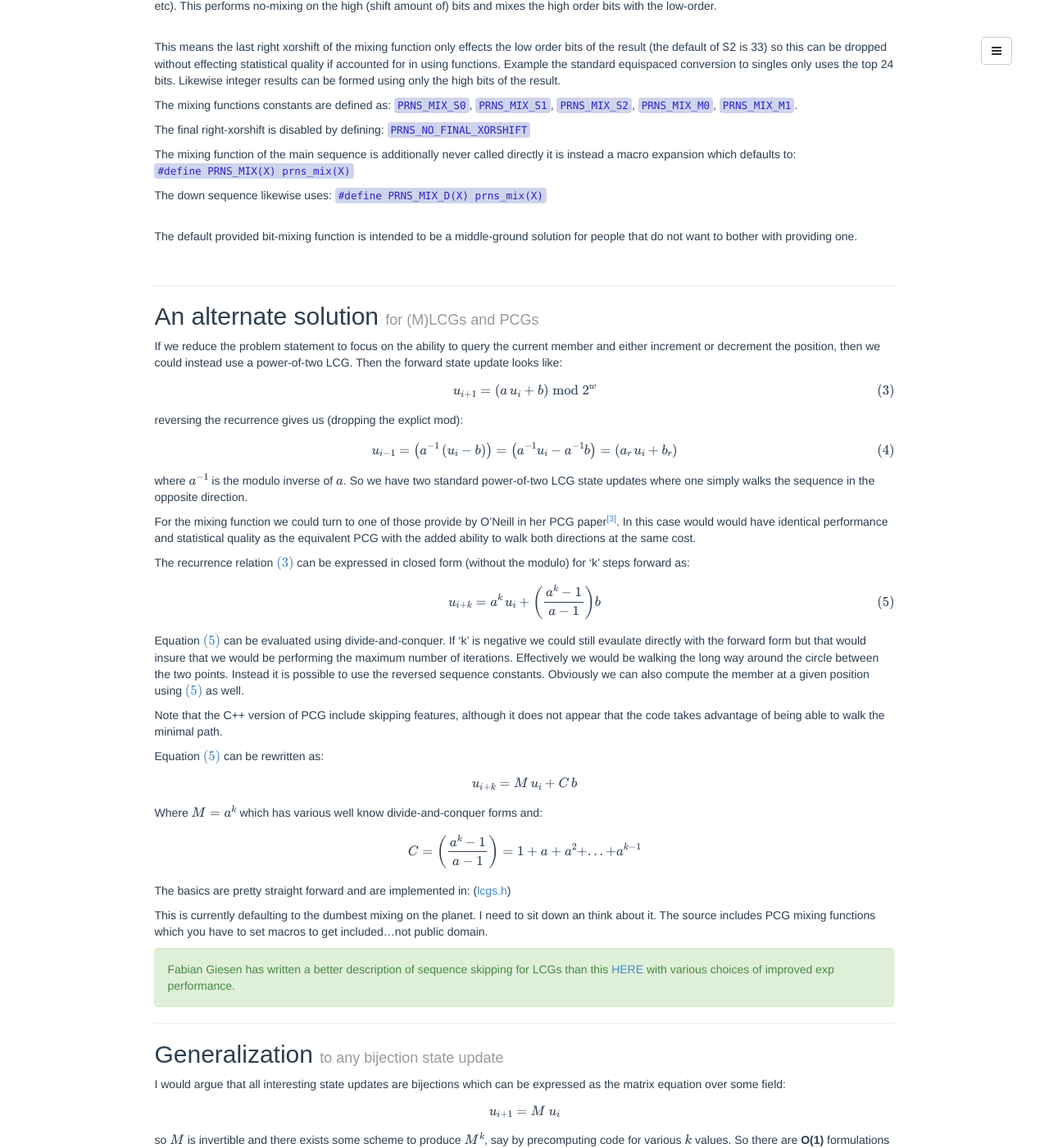
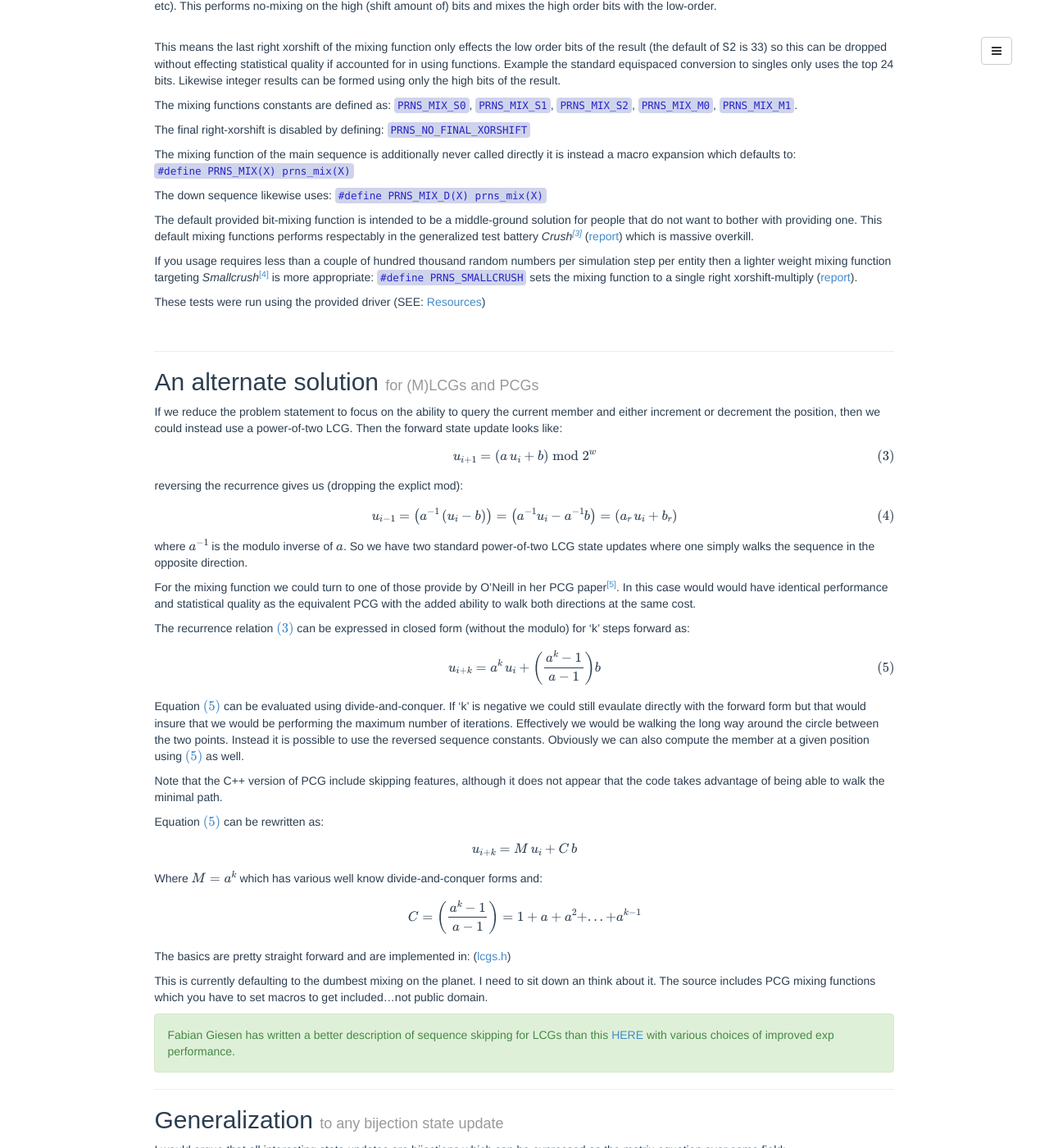
Before and after one commit to Marc-B-Reynolds/Marc-B-Reynolds.github.io, a Jekyll site: the page built from _posts/2016-04-19-prns.md, in a window 1280 px wide and 1400 px high, scrolled down 3102 px. Shown: the whole window at 82% size. Built offline with Jekyll 4.4.1, drawn with Linux system fonts in a browser that asks for light colours; formulas are drawn with MathJax 3; comment, search, counter and statistics services are not loaded; some of the changed text lies outside the part shown.

Commit message:
updated for smallcrush support

```diff
--- a/_posts/2016-04-19-prns.md
+++ b/_posts/2016-04-19-prns.md
@@ -205,8 +205,12 @@ The mixing function of the main sequence is additionally never called directly i
 
 The down sequence likewise uses:  `#define PRNS_MIX_D(X) prns_mix(X)`
 
-\\
-The default provided bit-mixing function is intended to be a middle-ground solution for people that do not want to bother with providing one.
+The default provided bit-mixing function is intended to be a middle-ground solution for people that do not want to bother with providing one.  This default mixing functions performs respectably in the generalized test battery *Crush[^crush]* ([report](https://gist.github.com/Marc-B-Reynolds/538d4b1f4722579d405b18127f61ff39)) which is massive overkill.
+
+If you usage requires less than a couple of hundred thousand random numbers per simulation step per entity then a lighter weight mixing function targeting *Smallcrush*[^scrush] is more appropriate: `#define PRNS_SMALLCRUSH` sets the mixing function to a single right xorshift-multiply ([report](http://gist.github.com/Marc-B-Reynolds/c5ebe7d77d2c142445715e070cc63178)).
+
+These tests were run using the provided driver (SEE: [Resources](#resources))
+
 
 <br>
 
@@ -255,7 +259,7 @@ $$
 C = \left( \frac{a^k-1}{a-1} \right) = 1 + a + a^2 + ... + a^{k-1}
 $$
 
-The basics are pretty straight forward and are implemented in: ([lcgs.h](http://github.com/Marc-B-Reynolds/Stand-alone-junk/blob/master/src/SFH/lgcs.h))
+The basics are pretty straight forward and are implemented in: ([lcgs.h](http://github.com/Marc-B-Reynolds/Stand-alone-junk/blob/master/src/SFH/lcgs.h))
 
 This is currently defaulting to the dumbest mixing on the planet. I need to sit down an think about it. The source includes PCG mixing functions which you have to set macros to get included...not public domain.
 
@@ -281,6 +285,7 @@ so $ M $ is invertible and there exists some scheme to produce $ M^{k} $, say by
 
 Resources
 ------
+{:#resources}
 
 * Mathematica notebook for goofying with constants: [here](https://github.com/Marc-B-Reynolds/Stand-alone-junk/blob/master/src/Mathematica/PrnsLcgs.nb)
 * TestU01 (SmallCrush/Crush) test driver: [here](https://github.com/Marc-B-Reynolds/Stand-alone-junk/blob/master/src/TestAndSearch/PrnsTestU01.c)
@@ -292,7 +297,8 @@ Resources
 References and Footnotes
 ------
 
-[^prns]:
+[^crush]:  *Crush* is a *TestU01*[^u01] battery, roughly speaking passing this means you're good for ~$2 \times 10^6$ samples per *problem*.
+[^scrush]: *Smallcrush* is a *TestU01*[^u01] battery, roughly speaking passing this means you're good for ~$2 \times 10^5$ samples per *problem*.
 
 [^weylOverview]: Weyl sequence overview ([local post]({{site.base}}/math/2016/02/24/weyl.html))
 
@@ -307,3 +313,5 @@ References and Footnotes
 [^xorgen]: *Some long-period random number generators using shifts and xors*, Richard Brent, 2006
 
 [^jump]:   *Efficient Jump Ahead for $\mathbb{F_2}$-Linear Random Number Generators*, Haramoto, Matsumoto, Nishimura, Panneton, L'Ecuyer, 2008. ([PDF](http://www.math.sci.hiroshima-u.ac.jp/~m-mat/MT/ARTICLES/jumpf2-printed.pdf))
+
+[^u01]:   *TestU01: A C library for empirical testing of random number generators*, Pierre L'Ecuyer and Richard Simard, 2007. ([original source/paper](http://simul.iro.umontreal.ca/testu01/tu01.html)) ([hacked source](http://github.com/Marc-B-Reynolds/TestU01x))
```
